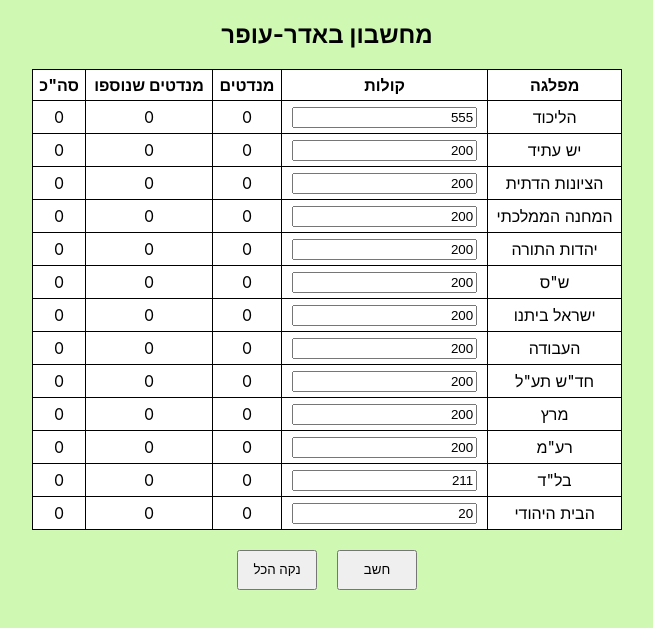
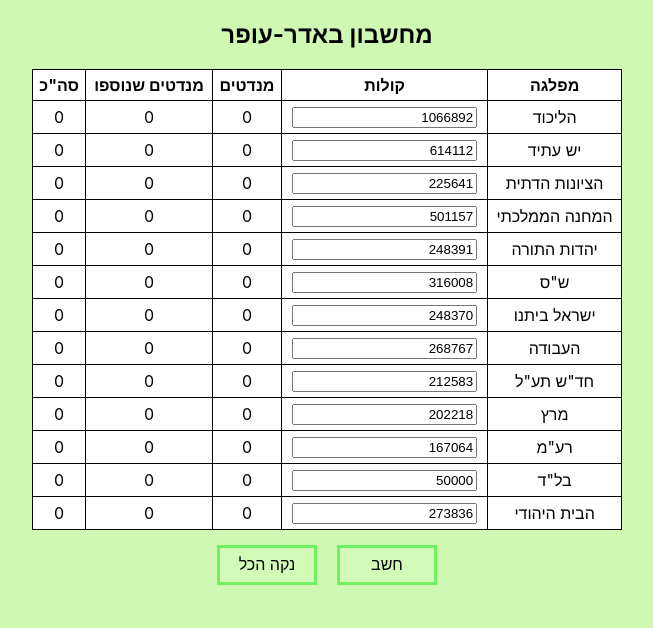
Before and after one commit to bytdev2022/bader-ofer-calculator, a React (Create React App) app: page / in a window 1280 px wide. Shown: the top 628 px of the page, without its empty margins (313-966 px from the left). Built offline with nearby package versions, Linux system fonts and the light colour scheme.

Commit message:
fix bugs & css

```diff
--- a/src/App.css
+++ b/src/App.css
@@ -28,14 +28,27 @@
 #container-2 {
   display: flex;
   justify-content: center;
-  margin: 10px;
+  margin: 5px;
   direction: rtl;
   text-align: center;
 }
 button {
-  width: 80px;
+  width: 100px;
   height: 40px;
   text-align: center;
+  background-color: rgba(216, 255, 192, 0.5); /* Green */
+  color: black;
+  border: 3px solid #70F161;
+  padding: 8px 16px;
+  text-decoration: none;
+  display: inline-block;
+  font-size: 16px;
+  transition-duration: 0.4s;
+  cursor: pointer;
+}
+button:hover {
+  background-color: #70F161;
+  color: white;
 }
 
 h2 {
--- a/src/App.js
+++ b/src/App.js
@@ -3,19 +3,19 @@
 class App extends Component {
   state = {
       partiesResults: [
-          {"name": 'הליכוד', "votes": 555, "mandates": 0, "moreMandates": 0, "next_mandate_votes_per_mandate": 0, "side": "r"},
-          {"name": 'יש עתיד', "votes": 200, "mandates": 0, "moreMandates": 0, "next_mandate_votes_per_mandate": 0, "side": "l"},
-          {"name": 'הציונות הדתית', "votes": 200, "mandates": 0, "moreMandates": 0, "next_mandate_votes_per_mandate": 0, "side": "r"},
-          {"name": 'המחנה הממלכתי', "votes": 200, "mandates": 0, "moreMandates": 0, "next_mandate_votes_per_mandate": 0, "side": "l"},
-          {"name": 'יהדות התורה', "votes": 200, "mandates": 0, "moreMandates": 0, "next_mandate_votes_per_mandate": 0, "side": "r"},
-          {"name": 'ש"ס', "votes": 200, "mandates": 0, "moreMandates": 0, "next_mandate_votes_per_mandate": 0, "side": "r"},
-          {"name": 'ישראל ביתנו', "votes": 200, "mandates": 0, "moreMandates": 0, "next_mandate_votes_per_mandate": 0, "side": "l"},
-          {"name": 'העבודה', "votes": 200, "mandates": 0, "moreMandates": 0, "next_mandate_votes_per_mandate": 0, "side": "l"},
-          {"name": 'חד"ש תע"ל', "votes": 200, "mandates": 0, "moreMandates": 0, "next_mandate_votes_per_mandate": 0, "side": "l"},
-          {"name": 'מרץ', "votes": 200, "mandates": 0, "moreMandates": 0, "next_mandate_votes_per_mandate": 0, "side": "l"},
-          {"name": 'רע"מ', "votes": 200, "mandates": 0, "moreMandates": 0, "next_mandate_votes_per_mandate": 0, "side": "l"},
-          {"name": 'בל"ד', "votes": 211, "mandates": 0, "moreMandates": 0, "next_mandate_votes_per_mandate": 0, "side": "l"},
-          {"name": 'הבית היהודי', "votes": 20, "mandates": 0, "moreMandates": 0, "next_mandate_votes_per_mandate": 0, "side": "r"},
+          {"name": 'הליכוד', "votes": 1066892, "mandates": 0, "moreMandates": 0, "next_mandate_votes_per_mandate": 0, "side": "r"},
+          {"name": 'יש עתיד', "votes": 614112, "mandates": 0, "moreMandates": 0, "next_mandate_votes_per_mandate": 0, "side": "l"},
+          {"name": 'הציונות הדתית', "votes": 225641, "mandates": 0, "moreMandates": 0, "next_mandate_votes_per_mandate": 0, "side": "r"},
+          {"name": 'המחנה הממלכתי', "votes": 501157, "mandates": 0, "moreMandates": 0, "next_mandate_votes_per_mandate": 0, "side": "l"},
+          {"name": 'יהדות התורה', "votes": 248391, "mandates": 0, "moreMandates": 0, "next_mandate_votes_per_mandate": 0, "side": "r"},
+          {"name": 'ש"ס', "votes": 316008, "mandates": 0, "moreMandates": 0, "next_mandate_votes_per_mandate": 0, "side": "r"},
+          {"name": 'ישראל ביתנו', "votes": 248370, "mandates": 0, "moreMandates": 0, "next_mandate_votes_per_mandate": 0, "side": "l"},
+          {"name": 'העבודה', "votes": 268767, "mandates": 0, "moreMandates": 0, "next_mandate_votes_per_mandate": 0, "side": "l"},
+          {"name": 'חד"ש תע"ל', "votes": 212583, "mandates": 0, "moreMandates": 0, "next_mandate_votes_per_mandate": 0, "side": "l"},
+          {"name": 'מרץ', "votes": 202218, "mandates": 0, "moreMandates": 0, "next_mandate_votes_per_mandate": 0, "side": "l"},
+          {"name": 'רע"מ', "votes": 167064, "mandates": 0, "moreMandates": 0, "next_mandate_votes_per_mandate": 0, "side": "l"},
+          {"name": 'בל"ד', "votes": 50000, "mandates": 0, "moreMandates": 0, "next_mandate_votes_per_mandate": 0, "side": "l"},
+          {"name": 'הבית היהודי', "votes": 273836, "mandates": 0, "moreMandates": 0, "next_mandate_votes_per_mandate": 0, "side": "r"},
       ],
       results: false
   }
@@ -51,7 +51,7 @@
           party.mandates = parseInt(party.votes / MandateSurveyor);
           console.log("party.mandates: " + party.mandates + ", " + party.name)
 
-          party.next_mandate_votes_per_mandate = party.votes / party.mandates + 1;
+          party.next_mandate_votes_per_mandate = party.votes / (party.mandates + 1);
 
       })
 /*      this.state.partiesResults.forEach(party => {
@@ -78,6 +78,7 @@
       partiesOverBlockageThreshold.forEach(party => {
           this.state.partiesResults[party.name] = party;
       })
+      this.state.partiesResults.sort(function(a, b){return (b.mandates + b.moreMandates) - (a.mandates + a.moreMandates)})
       this.setState({
           results: true
       })
@@ -165,6 +166,7 @@
                                   </td>
                                   <td style={{padding: "5px",border: "1px solid black"}}>
                                       <input
+                                          type={"number"}
                                           onChange={(e) => {
                                           let newPartiesResults = this.state.partiesResults;
                                           newPartiesResults[i].votes = parseInt(e.target.value);
```
